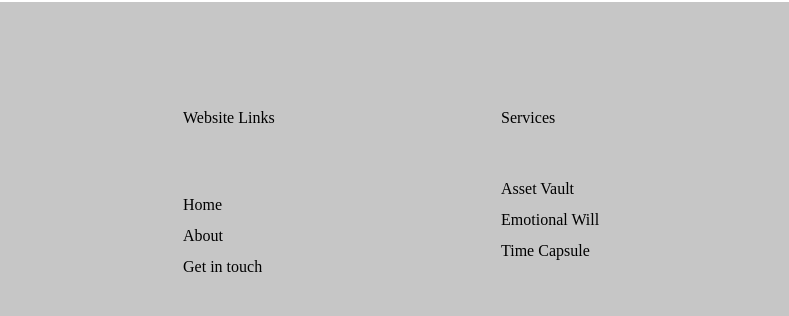
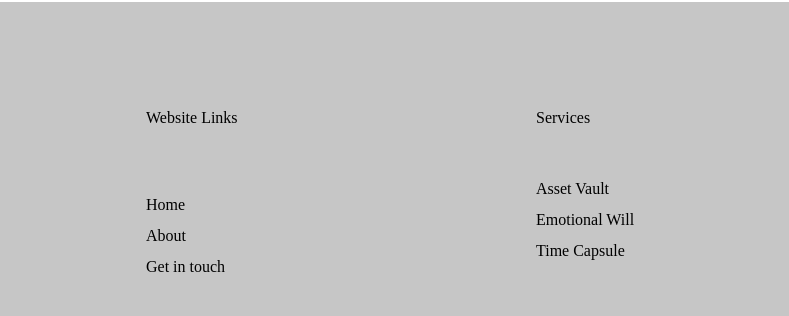
Before and after one commit to salomebubulashvili/homework5, a plain HTML site: page index.html in a window 1280 px wide. Shown: the part 1084-1400 px from the top of the page, 491-1280 px from the left. Drawn offline with Linux system fonts and the light colour scheme.

Commit message:
add changes

```diff
--- a/css/styles.css
+++ b/css/styles.css
@@ -82,15 +82,18 @@
 }.block1{
     width:318.05px;
     height: 221px;
+    margin-right: 144.95px;
 }
 .block2{
     width: 136px;
     height: 223px;
+    margin-right: 254px;
 
 }
 .block3{
     width: 199px;
     height: 223px;
+    margin-right: 147px;
 }
 .block4{
     width: 107px;
```
